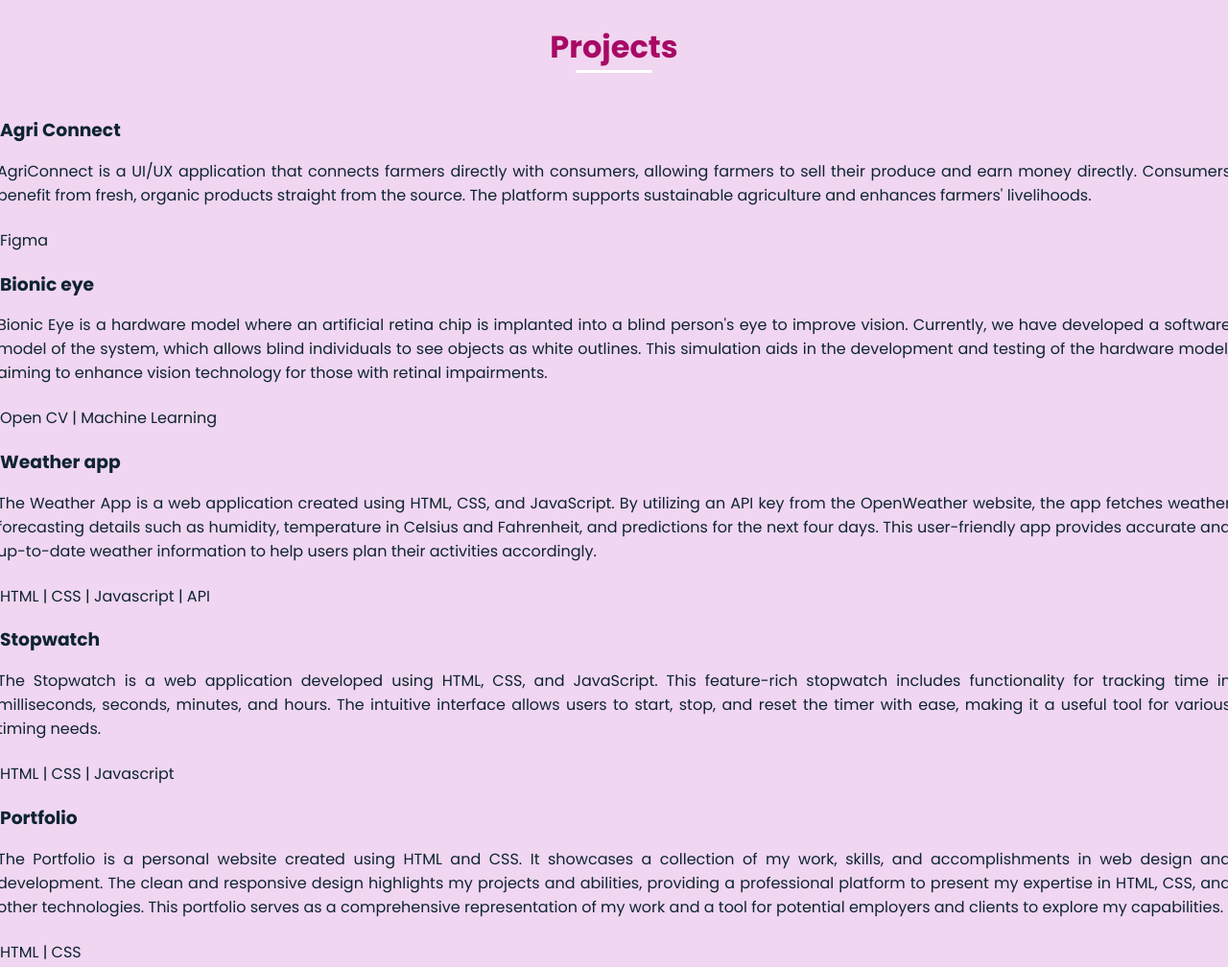
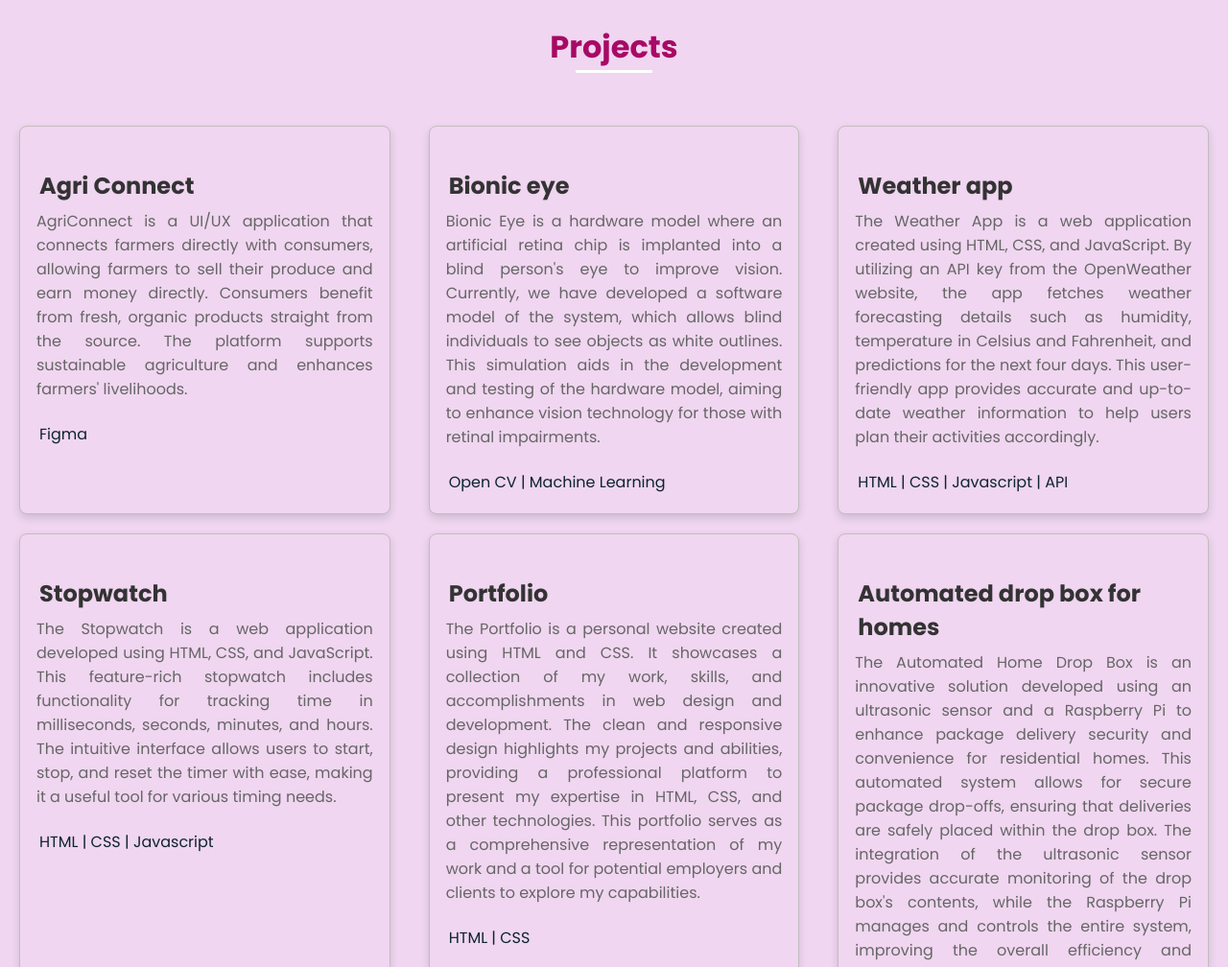
Before and after one commit to kiruthid/kiruthid-github.io, a plain HTML site: page index.html in a window 1280 px wide. Shown: the part 3800-4808 px from the top of the page at 96% size. Drawn offline with nearby package versions, Linux system fonts and the light colour scheme.

Commit message:
initial commit

```diff
--- a/assets/css/styles.css
+++ b/assets/css/styles.css
@@ -368,9 +368,11 @@ section.about {
 .skills-container {
   row-gap: 2rem;
   text-align: center;
+
 }
 .skills-section{
   align-items: center;
+
 }
 
 
@@ -460,6 +462,55 @@ img.man-icons {
 .skills-corel{
   width: 60%;
 }
+
+/* ===== Projects =====*/
+.projects-section {
+    max-width: 1200px;
+    margin: 0 auto;
+    padding: 20px;
+    text-align: center;
+}
+
+.projects-section h2 {
+    font-size: 2.5em;
+    margin-bottom: 20px;
+    color: #000000;
+}
+
+.projects-container {
+    display: flex;
+    flex-wrap: wrap;
+    justify-content: space-around;
+}
+
+.project-card {
+    background-color: rgb(240, 214, 240);
+    border: 1px solid #c2bdbd;
+    border-radius: 8px;
+    box-shadow: 0 4px 8px rgba(14, 36, 49, 0.15);
+    padding: 20px;
+    margin: 10px;
+    width: calc(33.333% - 40px); /* 33.333% width minus margin */
+    box-sizing: border-box;
+    transition: transform 0.3s;
+}
+
+.project-card:hover {
+    transform: translateY(-10px);
+}
+
+.project-card h3 {
+    font-size: 1.5em;
+    margin-bottom: 10px;
+    color: #333;
+}
+
+.project-card p {
+    font-size: 1em;
+    color: #666;
+}
+
+
 
 
 /* ===== CONTACT =====*/
```
